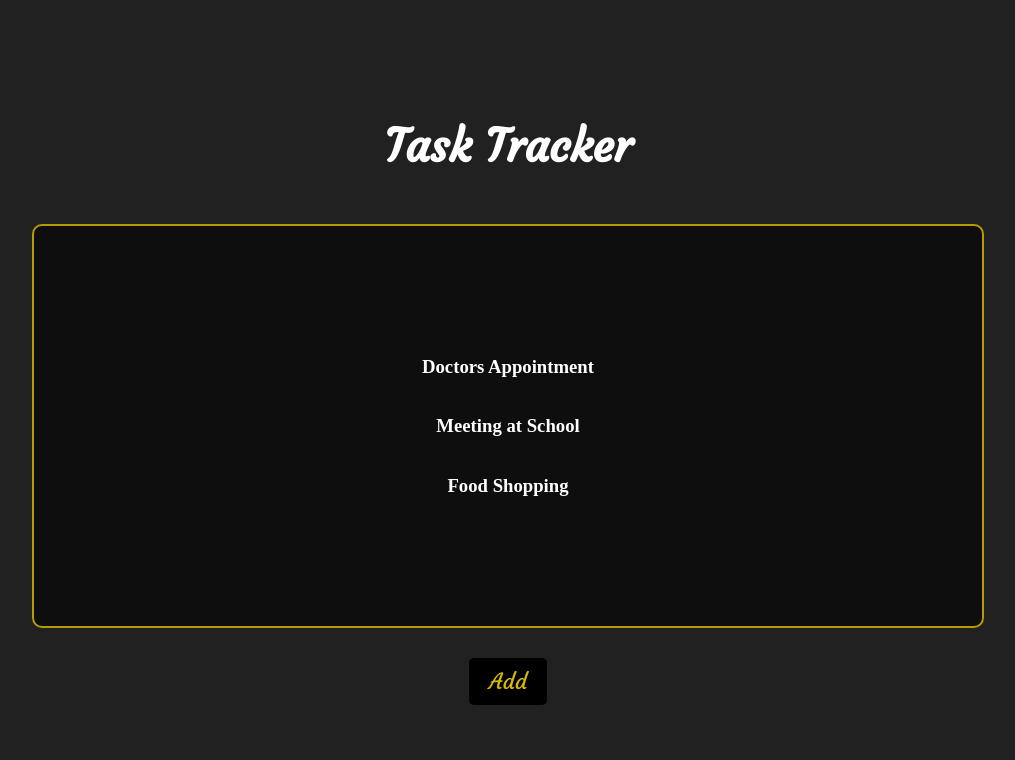
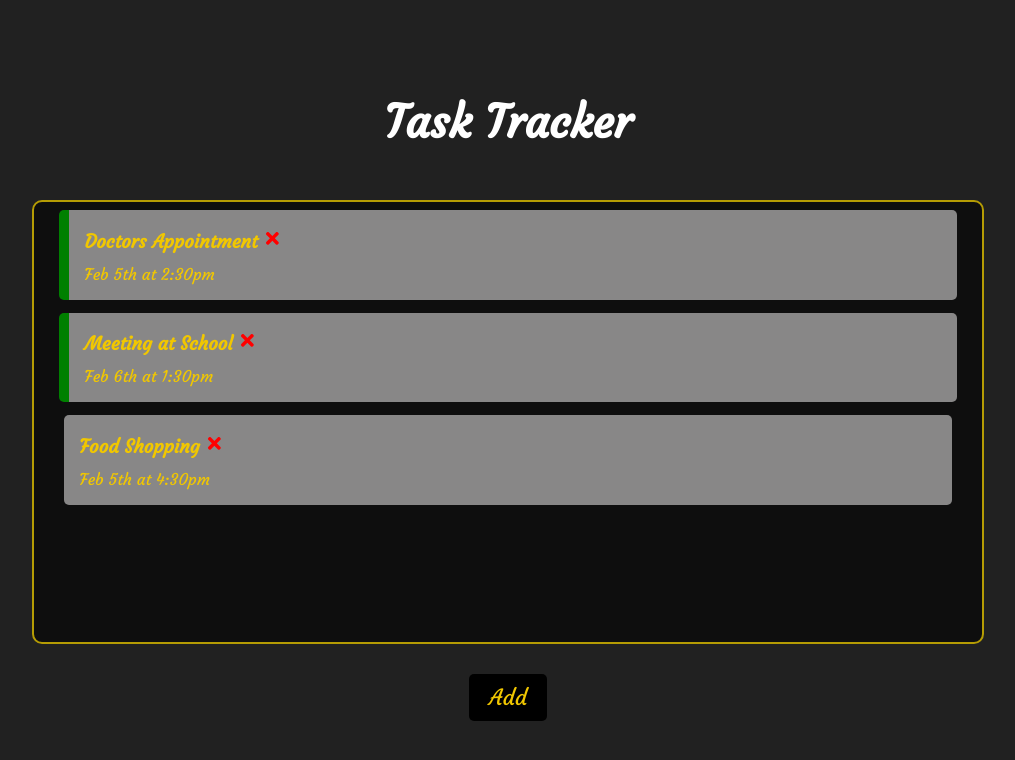
Before and after one commit to Marwa64/Task-Tracker, a React (Create React App) app: page / in a window 1280 px wide. Shown: the top 760 px of the page, without its empty margins (132-1147 px from the left). Built offline with nearby package versions, Linux system fonts and the light colour scheme.

Commit message:
task and reminder

```diff
--- a/package.json
+++ b/package.json
@@ -8,6 +8,7 @@
     "@testing-library/user-event": "^12.6.2",
     "react": "^17.0.1",
     "react-dom": "^17.0.1",
+    "react-icons": "^4.1.0",
     "react-scripts": "4.0.1",
     "web-vitals": "^0.2.4"
   },
--- a/src/App.js
+++ b/src/App.js
@@ -23,10 +23,19 @@ const App = () => {
       reminder: false
     }
   ])
+
+  const deleteTask = (id) => {
+    setTasks(tasks.filter((task) => task.id !== id))
+  }
+
+  const  toggleReminder = (id) => {
+    setTasks(tasks.map((task) => task.id === id ? { ...task, reminder: !task.reminder } : task))
+  }
+
   return (
     <div className="container">
       <Header title="Task Tracker"/>
-      <Tasks tasks={tasks}/>
+      <Tasks tasks={tasks} deleteTask={deleteTask} toggleReminder={toggleReminder}/>
     </div>
   );
 }
--- /dev/null
+++ b/src/components/Task.js
@@ -0,0 +1,12 @@
+import { FaTimes } from 'react-icons/fa'
+
+const Task = (props) => {
+  return (
+    <div style={{animationDelay: props.animationDelay + 's'}} onDoubleClick={() => props.toggleReminder(props.task.id)} onDoubleTap={() => props.toggleReminder(props.task.id)} className={`task ${props.task.reminder === true ? 'reminder' : ''}`}>
+      <h3>{props.task.text} <FaTimes onClick={() => props.deleteTask(props.task.id)} style={{color: 'red', cursor: 'pointer'}} /></h3>
+      <p>{props.task.day}</p>
+    </div>
+  )
+}
+
+export default Task;
--- a/src/components/Tasks.js
+++ b/src/components/Tasks.js
@@ -1,6 +1,8 @@
 import Button from './Button'
+import Task from './Task'
 
 const Tasks = (props) => {
+  let animationDelay = 0.5;
 
   const onClick = () => {
     console.log("click");
@@ -8,7 +10,7 @@ const Tasks = (props) => {
   return (
     <>
       <div className='tasksContainer'>
-        {props.tasks.map((task) => (<h3 key={task.id}>{task.text}</h3>))}
+        {props.tasks.map((task) => (<Task key={task.id} animationDelay={animationDelay+= 0.5} task={task} deleteTask={props.deleteTask} toggleReminder={props.toggleReminder} />))}
       </div>
       <Button text="Add" onClick={onClick}/>
     </>
--- a/src/index.css
+++ b/src/index.css
@@ -6,6 +6,7 @@ body {
   align-items: center;
   background-color: #212121;
   color: white;
+  font-family: 'Courgette', cursive;
 }
 #root {
   width: 100%;
@@ -21,10 +22,9 @@ header {
   display: flex;
   justify-content: center;
   align-items: center;
-  margin-top: 10vh;
+  margin-top: 7vh;
 }
 h1 {
-  font-family: 'Courgette', cursive;
   text-align: center;
   font-size: 45px;
 }
@@ -35,14 +35,44 @@ h1 {
   border-radius: 10px;
   display: flex;
   flex-direction: column;
-  justify-content: center;
   align-items: center;
-  height: 50vh;
+  height: 55vh;
   width: 75%;
+  overflow-y: auto;
+}
+.tasksContainer::-webkit-scrollbar {
+  width: 12px;
+}
+.tasksContainer::-webkit-scrollbar-thumb {
+  background-color: #888787;
+  border-radius: 10px;
+}
+.task {
+  background-color: #888787;
+  left: -100%;
+  margin-bottom: 5px;
+  margin-top: 8px;
+  width: 92%;
+  border-radius: 5px;
+  padding-left: 15px;
+  color: #f1c700;
+  position: relative;
+  animation: slide 0.5s forwards;
+  animation-delay: 1s;
+}
+@keyframes slide {
+    0% { left: -100%; }
+    100% { left: 0; }
+}
+.reminder {
+  border-left: 10px solid green;
+}
+h3 {
+  margin-bottom: -5px;
 }
 button {
   margin-top: 30px;
-  color: #d8b900;
+  color: #f1c700;
   background-color: black;
   border-style: hidden;
   font-family: 'Courgette', cursive;
@@ -54,3 +84,10 @@ button:hover {
   color: black;
   background-color: #d8b900;
 }
+
+@media only screen and (max-width: 1000px) {
+  /* For mobile phones: */
+  .tasksContainer {
+    width: 90%;
+  }
+}
```
Also changed, not shown: 2 other files (tests, documents, lock files or other folders).
